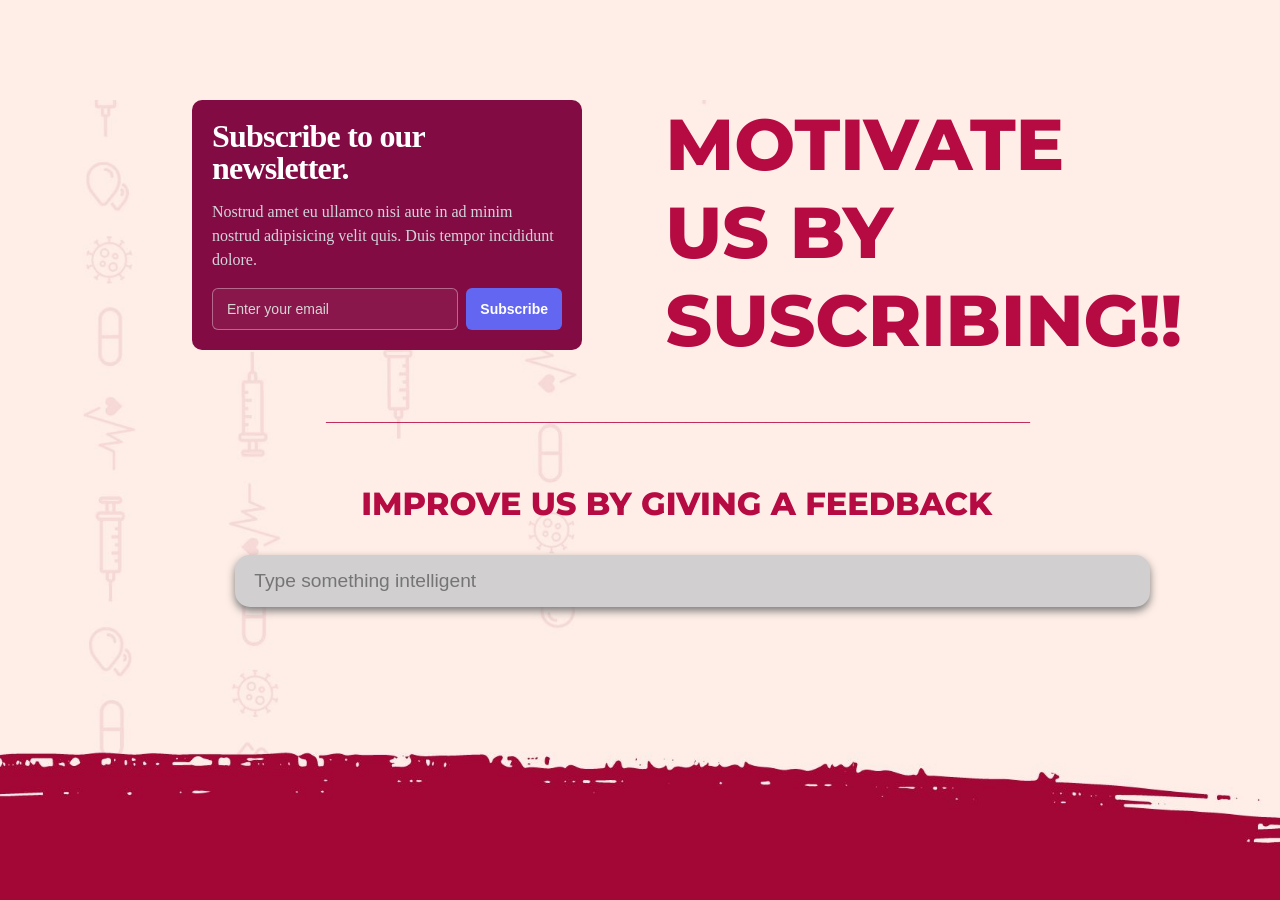
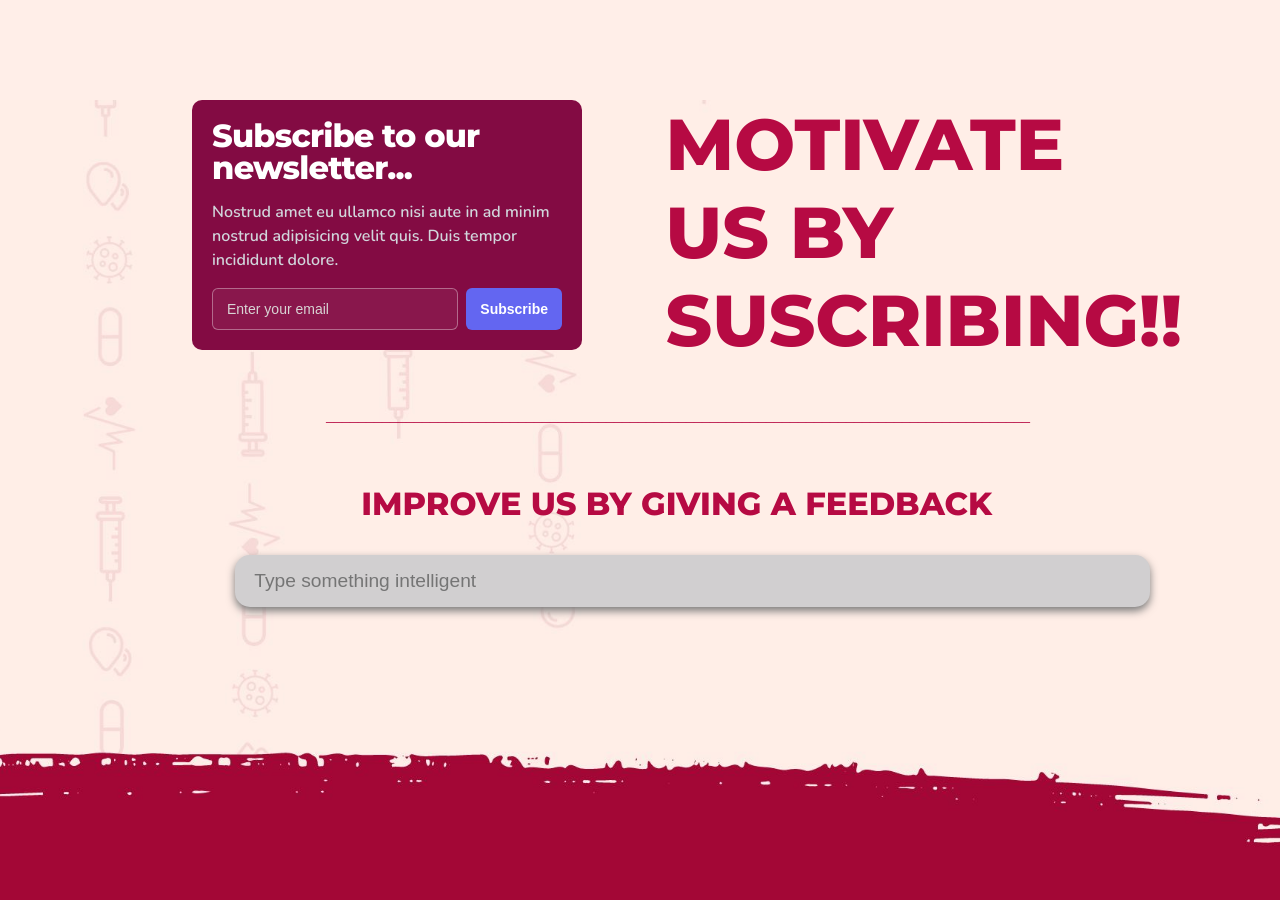
Before and after one commit to Archerwolf-5/Health-Zone, a plain HTML site: page menst.html in a window 1280 px wide. Shown: the part 3900-4800 px from the top of the page. Drawn offline with nearby package versions, Linux system fonts and the light colour scheme.

Commit message:
Add files via upload

```diff
--- a/menst.html
+++ b/menst.html
@@ -99,7 +99,7 @@
         <h4>MOTIVATE US BY SUSCRIBING!!</h4>
 
         <form class="form">
-          <span class="title">Subscribe to our newsletter.</span>
+          <span class="title">Subscribe to our newsletter...</span>
           <p class="description">Nostrud amet eu ullamco nisi aute in ad minim nostrud adipisicing velit quis. Duis tempor incididunt dolore.</p>
           <div>
             <input placeholder="Enter your email" type="email" name="email" id="email-address">
--- a/style2.css
+++ b/style2.css
@@ -3,6 +3,8 @@
 @import url('https://fonts.googleapis.com/css2?family=Bitter:wght@300;400&family=Poppins&family=Raleway:wght@500;600&family=Roboto+Slab:wght@200&display=swap');
 @import url('https://fonts.googleapis.com/css2?family=Baloo+2&family=Comfortaa&family=Montserrat:wght@800&display=swap');
 @import url('https://fonts.googleapis.com/css2?family=Comic+Neue:wght@700&display=swap');
+@import url('https://fonts.googleapis.com/css2?family=Nunito:wght@600&display=swap');
+@import url('https://fonts.googleapis.com/css2?family=Montserrat:wght@800&display=swap');
 
 
 *{
@@ -317,6 +319,15 @@
 }
 .suscribe{
     margin-left: 15%;
+
+}
+
+.suscribe .title{
+    font-family: 'montserrat';
+}
+
+.suscribe p{
+    font-family: 'Nunito';
 }
 
 .suscribe h4{
```
